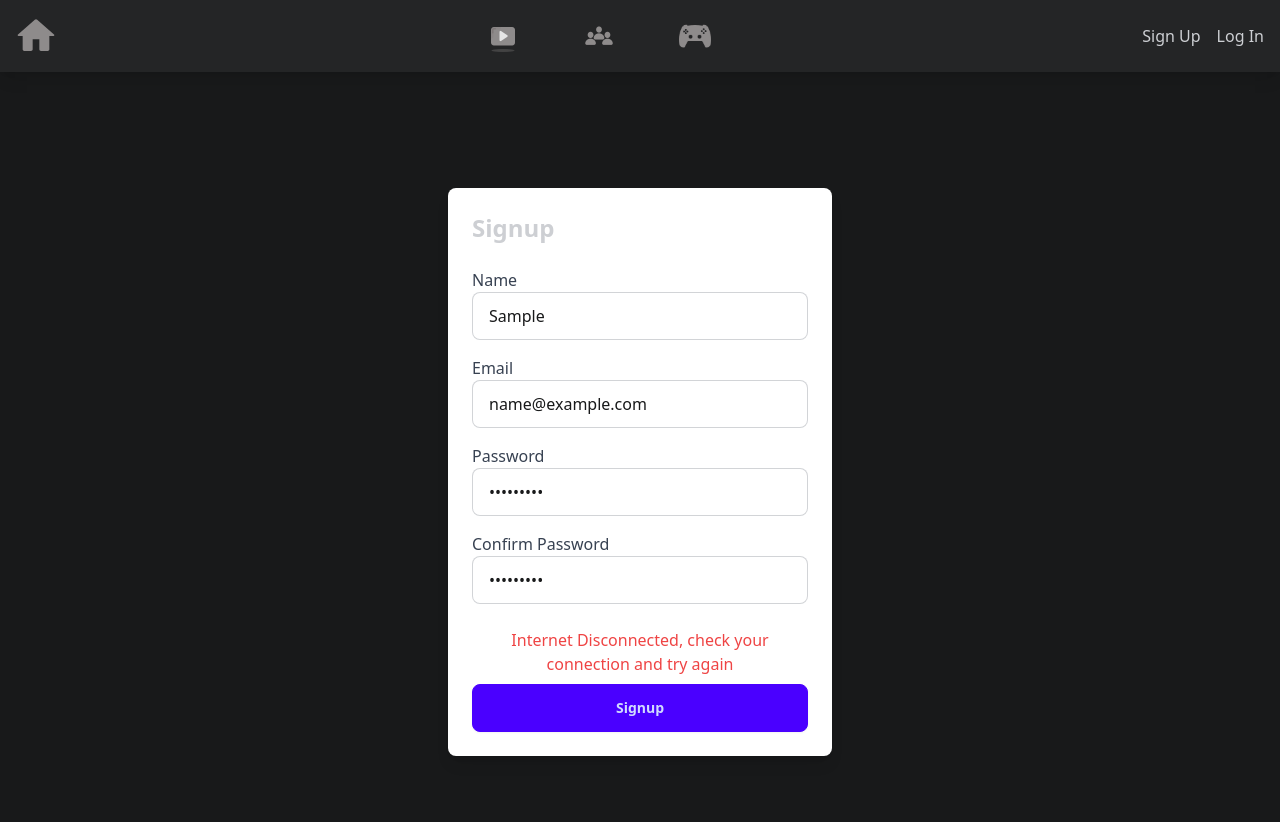
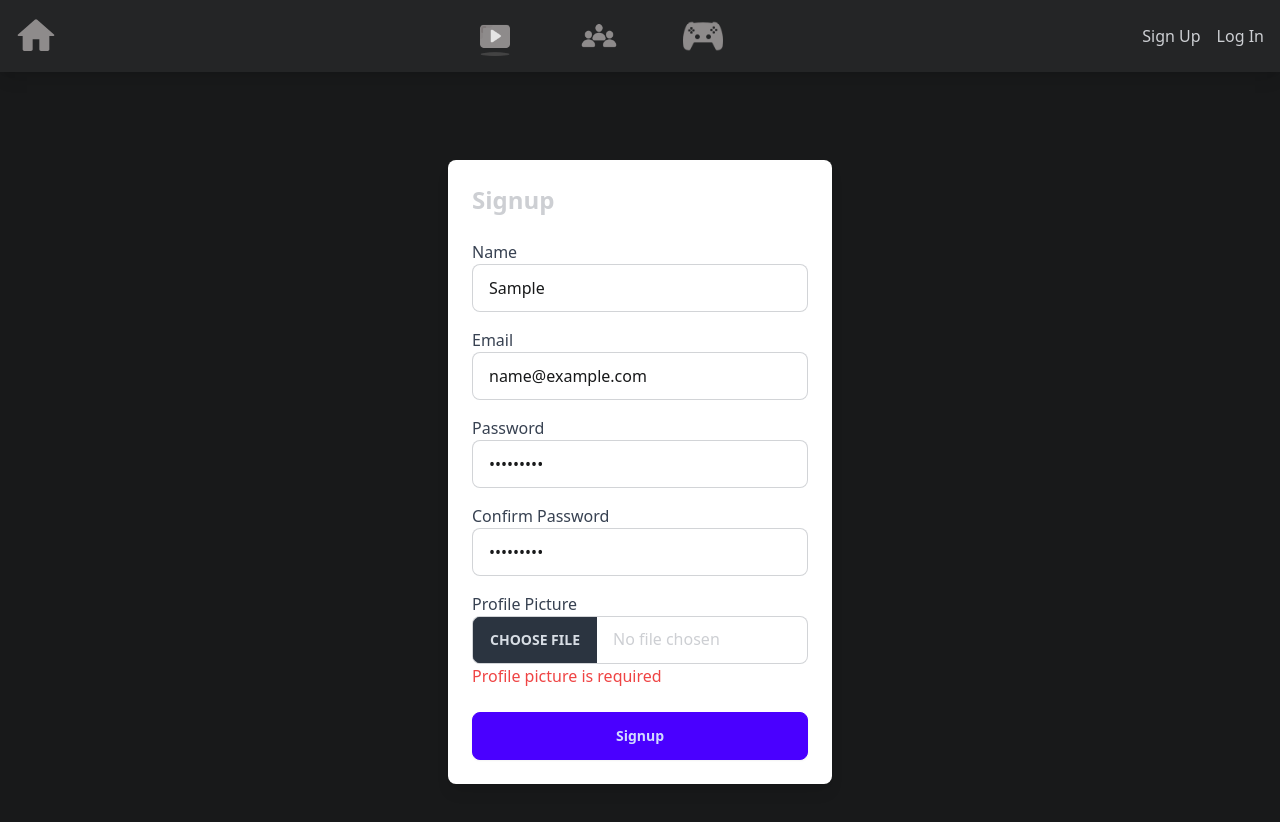
Before and after one commit to AHmedEMadEG/Blog-App-frontend, a React (Vite) app: page /signup in a window 1280 px wide. Both pictures are taken after typing "Sample", "name@example.com", "Sample123", "Sample123" into the empty fields and a click on the button "Signup". Shown: the top 822 px of the page. Built offline with nearby package versions, Linux system fonts and the light colour scheme; no server answers.

Commit message:
fix: user profile image upload now working proberly

```diff
--- a/src/components/Navbar.jsx
+++ b/src/components/Navbar.jsx
@@ -40,21 +40,21 @@ const Navbar = () => {
           <img
             src="/images/navbar-videos-icon.png"
             alt="Icon 1"
-            className="w-8 h-8"
+            className="w-10 h-10"
           />
         </Link>
         <Link to="groups">
           <img
             src="/images/navbar-groups-icon.png"
             alt="Icon 2"
-            className="w-8 h-8"
+            className="w-10 h-10"
           />
         </Link>
         <Link to="gaming">
           <img
             src="/images/navbar-gaming-icon.png"
             alt="Icon 3"
-            className="w-8 h-8"
+            className="w-10 h-10"
           />
         </Link>
       </div>
--- a/src/components/Post.jsx
+++ b/src/components/Post.jsx
@@ -1,3 +1,4 @@
+import { useEffect } from "react";
 import { Link } from "react-router-dom";
 
 const Post = ({ post, handleEdit, handleDelete }) => {
@@ -5,11 +6,16 @@ const Post = ({ post, handleEdit, handleDelete }) => {
     <div className="max-w-lg w-96 md:w-[512px] min-h-44 bg-[var(--secondary-color)] p-4 rounded-xl space-y-4">
       <div className="flex justify-between items-center">
         <div className="flex items-center space-x-4">
-          <img
-            src="./images/avatar-icon.png"
-            alt="avatar icon"
-            className="bg-[var(--font-color)] p-2 w-10 h-10 rounded-full"
-          />
+          <div className="w-12 h-12 rounded-full">
+            <img
+              src={post.user.profilePictureUrl || "./images/avatar-icon.png"}
+              alt="avatar icon"
+              className={`${
+                !post.user.profilePictureUrl && "p-2"
+              } bg-[var(--font-color)] object-cover rounded-full`}
+            />
+          </div>
+
           <div>
             <h4 className="text-lg font-semibold">{post.user.name}</h4>
             <p className="text-sm">about an hour ago</p>
@@ -18,7 +24,6 @@ const Post = ({ post, handleEdit, handleDelete }) => {
         <div className="flex items-center space-x-2">
           <div className="dropdown dropdown-end">
             <label tabIndex={0} className="btn btn-ghost btn-circle avatar">
-              {/* onClick={() => setPostToEdit(post)} */}
               <svg
                 xmlns="http://www.w3.org/2000/svg"
                 fill="none"
--- a/src/components/Toast.jsx
+++ b/src/components/Toast.jsx
@@ -1,7 +1,6 @@
 import React from "react";
 
 const Toast = ({ message, type = "success" }) => {
-  // Define styles based on the type of toast
   const toastStyles = {
     success: "bg-green-600 text-white",
     error: "bg-red-600 text-white",
--- a/src/pages/PostDetailsPage.jsx
+++ b/src/pages/PostDetailsPage.jsx
@@ -14,12 +14,15 @@ const PostDetailsPage = () => {
         if (res.data.post) {
           setPost(res.data.post);
         } else {
-          console.log(
-            "something went wrong!. couldn't get post details from our database"
-          );
+          setToastMessage([
+            "something went wrong!. couldn't get post details from our database",
+            "error",
+          ]);
+          setTimeout(() => setToastMessage(["", ""]), 3000);
         }
       } catch (error) {
-        console.log(error.message); // show error msg
+        setToastMessage([error.message, "error"]);
+        setTimeout(() => setToastMessage(["", ""]), 3000);
       }
     };
     getPost();
--- a/src/pages/Signup.jsx
+++ b/src/pages/Signup.jsx
@@ -15,6 +15,7 @@ const Signup = () => {
       email: "",
       password: "",
       confirmPassword: "",
+      profilePicture: null,
     },
     validationSchema: Yup.object({
       name: Yup.string().required("Required"),
@@ -25,20 +26,33 @@ const Signup = () => {
       confirmPassword: Yup.string()
         .oneOf([Yup.ref("password"), null], "Passwords must match")
         .required("Required"),
+      profilePicture: Yup.mixed().required("Profile picture is required"),
     }),
     onSubmit: async (values) => {
       try {
         setIsLoading(true);
-        setError('');
-        const { confirmPassword, ...userData } = values;
-        await axios.post("http://localhost:5000/users/signup", userData); // it throws error directly when res status codes are error
+        setError("");
+
+        const formData = new FormData();
+        formData.append("name", values.name);
+        formData.append("email", values.email);
+        formData.append("password", values.password);
+        formData.append("profilePicture", values.profilePicture);
+
+        await axios.post("http://localhost:5000/users/signup", formData, {
+          headers: {
+            "Content-Type": "multipart/form-data",
+          },
+        });
 
         setIsLoading(false);
         navigate("/login");
       } catch (error) {
-        if(error.code === 'ERR_NETWORK'){
-          setError('Internet Disconnected, check your connection and try again');
-        }else{
+        if (error.code === "ERR_NETWORK") {
+          setError(
+            "Internet Disconnected, check your connection and try again"
+          );
+        } else {
           setError(
             error.response?.data?.error || "Signup failed, please try again."
           );
@@ -54,6 +68,7 @@ const Signup = () => {
       <form
         onSubmit={formik.handleSubmit}
         className="w-full max-w-sm p-6 shadow-lg rounded-lg bg-white"
+        encType="multipart/form-data"
       >
         <h1 className="text-2xl font-bold mb-6">Signup</h1>
 
@@ -96,7 +111,7 @@ const Signup = () => {
           ) : null}
         </div>
 
-        <div className="mb-6">
+        <div className="mb-4">
           <label className="block text-gray-700">Confirm Password</label>
           <input
             type="password"
@@ -108,9 +123,29 @@ const Signup = () => {
             <div className="text-red-500">{formik.errors.confirmPassword}</div>
           ) : null}
         </div>
+
+        <div className="mb-6">
+          <label className="block text-gray-700">Profile Picture</label>
+          <input
+            type="file"
+            name="profilePicture"
+            className="file-input file-input-bordered w-full"
+            onChange={(event) => {
+              formik.setFieldValue(
+                "profilePicture",
+                event.currentTarget.files[0]
+              );
+            }}
+          />
+          {formik.touched.profilePicture && formik.errors.profilePicture ? (
+            <div className="text-red-500">{formik.errors.profilePicture}</div>
+          ) : null}
+        </div>
+
         {error ? (
           <div className="text-red-500 text-center mb-2">{error}</div>
         ) : null}
+
         <button type="submit" className="btn btn-primary w-full">
           {isLoading && (
             <span className="loading loading-ring loading-md me-2"></span>
```
Also changed, not shown: src/components/PostSkeleton.jsx (+0 -11 lines).
